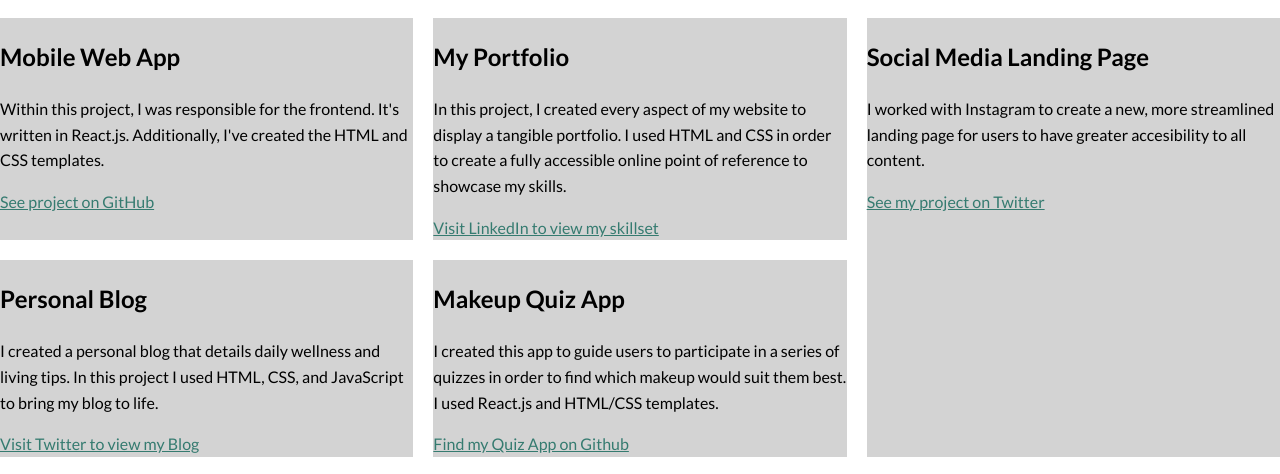
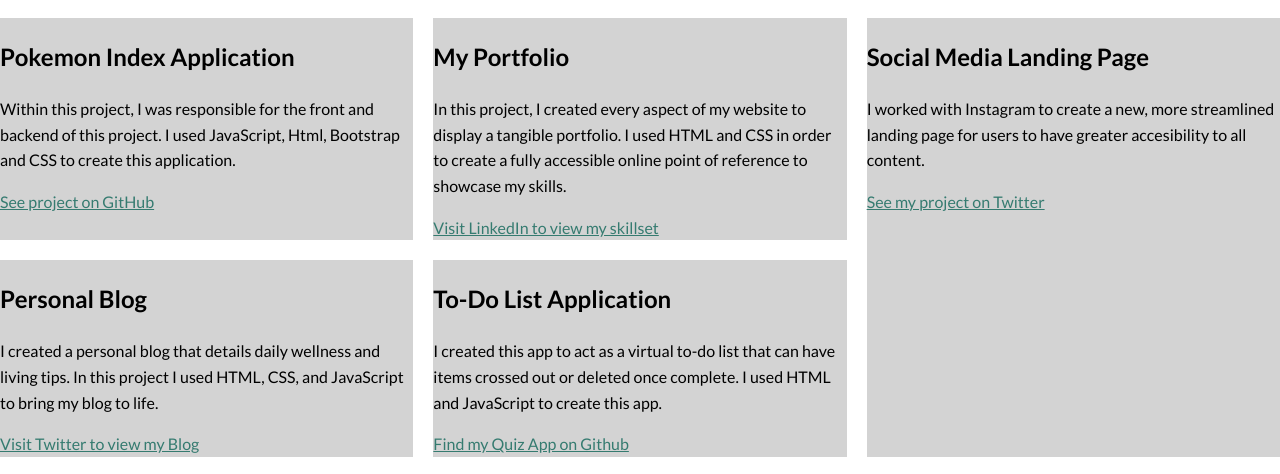
Before and after one commit to allynaus/portfolio-website, a plain HTML site: page work.html in a window 1280 px wide. Shown: the part 316-790 px from the top of the page. Drawn offline with nearby package versions, Linux system fonts and the light colour scheme.

Commit message:
Updated my Work page to include more recent projects

```diff
--- a/work.html
+++ b/work.html
@@ -37,9 +37,9 @@
         <div class="grid">
         <div class="grid__item">
             <!-- Grid items will live here -->
-            <h2>Mobile Web App</h2>
+            <h2>Pokemon Index Application</h2>
             <p>
-                Within this project, I was responsible for the frontend. It's written in React.js. Additionally, I've created the HTML and CSS templates.
+                Within this project, I was responsible for the front and backend of this project. I used JavaScript, Html, Bootstrap and CSS to create this application.
             </p>
             <a href="#">See project on GitHub</a>
         </div>
@@ -58,9 +58,9 @@
             <a href="#">Visit Twitter to view my Blog</a>
         </div>
         <div class="grid__item">
-            <h2>Makeup Quiz App</h2>
+            <h2>To-Do List Application</h2>
             <p>
-                I created this app to guide users to participate in a series of quizzes in order to find which makeup would suit them best. I used React.js and HTML/CSS templates.
+              I created this app to act as a virtual to-do list that can have items crossed out or deleted once complete. I used HTML and JavaScript to create this app.
             </p>
             <a href="#">Find my Quiz App on Github</a>
         </div>
```
Also changed, not shown: 1 other file.
